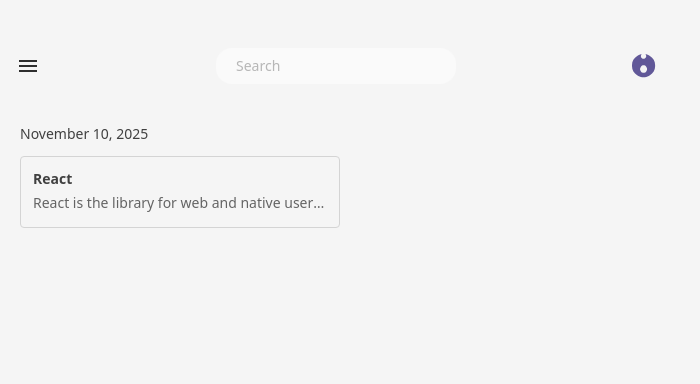
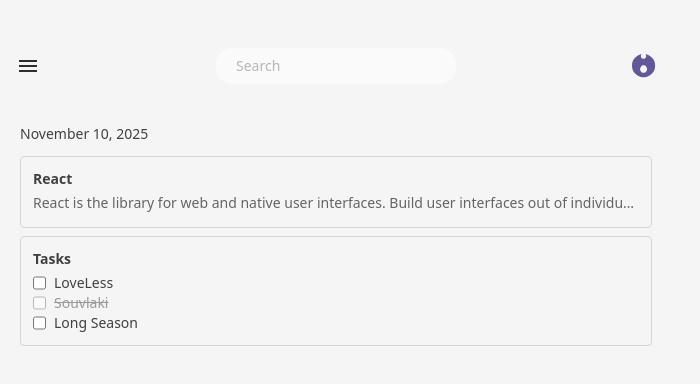
Before and after one commit to burhanudinrabbani666/task-management, a React (Vite) app: page / in a window 1280 px wide. Shown: the top 384 px of the page, without its empty margins (0-700 px from the left). Built offline with nearby package versions, Linux system fonts and the light colour scheme.

Commit message:
feat : todo component

```diff
--- a/src/components/note-taking.tsx
+++ b/src/components/note-taking.tsx
@@ -9,7 +9,7 @@ const noteData = [
 
 export function NoteItem({ title, notes }: { title: string; notes: string }) {
   return (
-    <section className="border border-neutral-300 p-3 rounded-sm flex flex-col gap-1 h-18 max-w-80 min-w-0">
+    <section className="border border-neutral-300 p-3 rounded-sm flex flex-col gap-1 h-18">
       <h3 className="font-semibold">{title}</h3>
       <span className=" opacity-80 truncate">{notes}</span>
     </section>
--- a/src/components/task-tab.tsx
+++ b/src/components/task-tab.tsx
@@ -1,4 +1,5 @@
 import { NotesRender } from "./note-taking";
+import { Tasks } from "./todolist";
 
 function dateAndNavigation({ time }: { time: string }) {
   return <span>{time}</span>;
@@ -9,7 +10,10 @@ export function WorkTab() {
     <div className="w-full px-5 flex flex-col gap-3">
       <span>{dateAndNavigation({ time: "November 10, 2025" })}</span>
       <div id="content-box" className="w-full">
-        <NotesRender />
+        <div className="flex flex-col gap-2">
+          <NotesRender />
+          <Tasks />
+        </div>
       </div>
     </div>
   );
--- a/src/tasks.tsx
+++ b/src/components/todolist.tsx
@@ -1,13 +1,13 @@
 const listening = [
   { id: 1, albumName: "LoveLess", isDone: false },
-  { id: 2, albumName: "Souvlaki", isDone: false },
+  { id: 2, albumName: "Souvlaki", isDone: true },
   { id: 3, albumName: "Long Season", isDone: false },
 ];
 
 export function Tasks() {
   return (
-    <div>
-      <h2 className="">Tasks</h2>
+    <div className="border border-neutral-300 p-3 rounded-sm flex flex-col gap-1">
+      <h3 className="font-semibold ">Tasks</h3>
       <ul>
         {listening.map((taskAlbum) => (
           <TaskItem
@@ -29,7 +29,15 @@ export function TaskItem({
   isDone: boolean;
 }) {
   if (isDone) {
-    return null;
+    return (
+      <li className="opacity-50 line-through flex gap-2">
+        <input type="checkbox" /> {title}
+      </li>
+    );
   }
-  return <li>{title} still not played</li>;
+  return (
+    <li className="flex gap-2">
+      <input type="checkbox" /> {title}
+    </li>
+  );
 }
```
